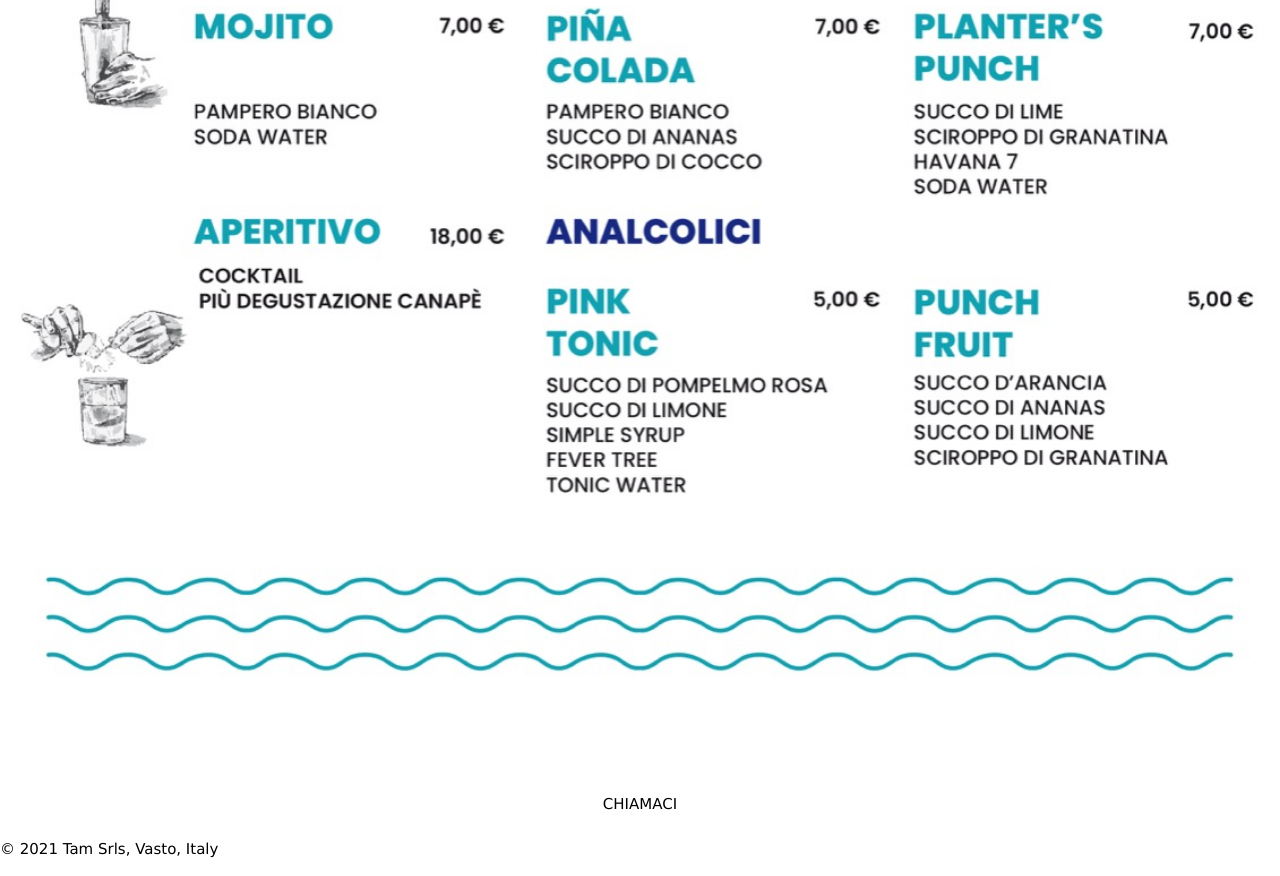
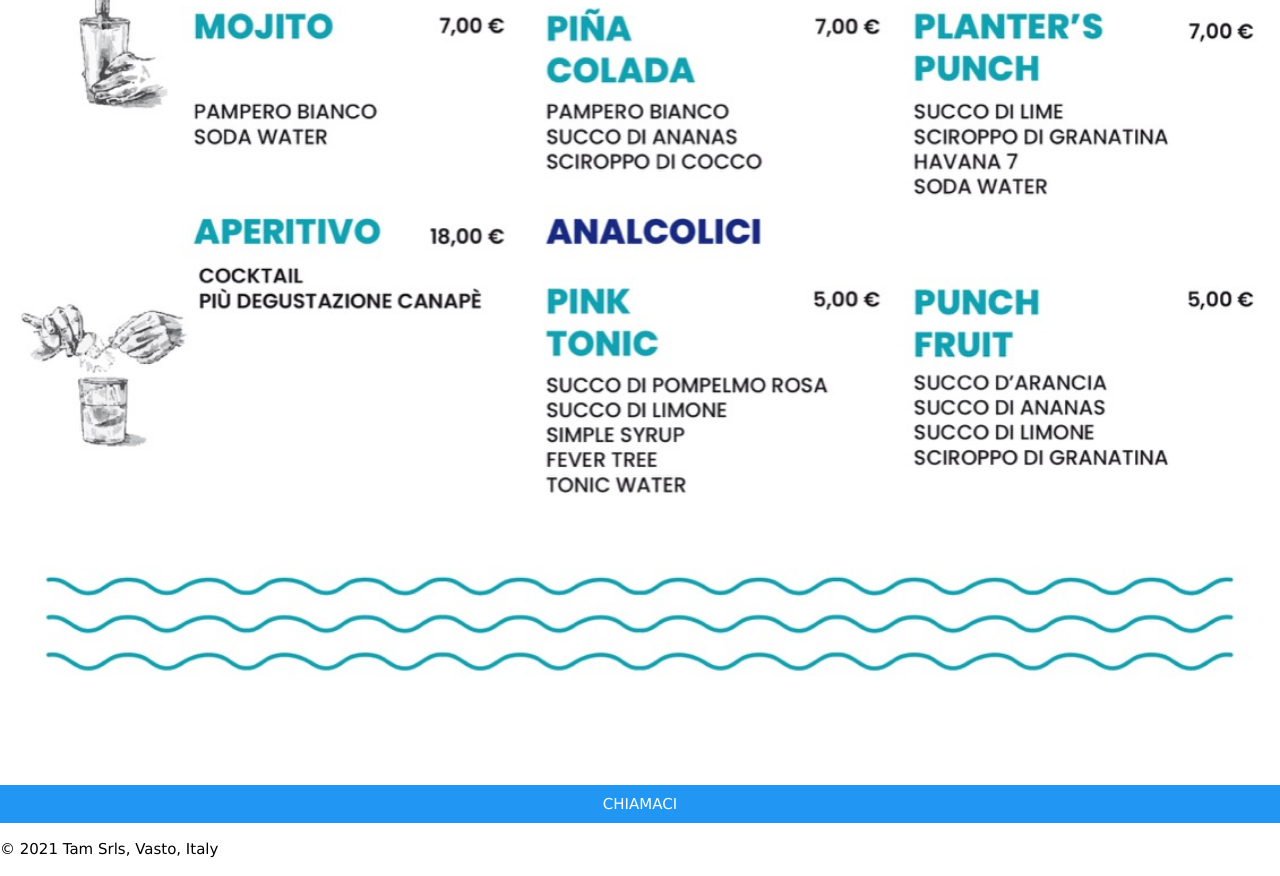
Before and after one commit to riversidecoaching/DAMATTIBAR, a plain HTML site: page index.html in a window 1280 px wide. Shown: the part 1100-1976 px from the top of the page. Drawn offline with nearby package versions, Linux system fonts and the light colour scheme.

Commit message:
Update index.html

```diff
--- a/index.html
+++ b/index.html
@@ -27,7 +27,7 @@
     <a href="APEROL" class="rim-hotspot" style="width:27.7%; height:11.5%; left:13.5%; top:24.5%; position:absolute; cursor:pointer; display:block; z-index:5; overflow:hidden;"></a>
 </div>
 
-<a href="tel:+393791802668" class="w3-button w3-block w3-blu">CHIAMACI</a>
+<a href="tel:+393791802668" class="w3-button w3-block w3-blue">CHIAMACI</a>
 <footer>
   <p>&#169; 2021 Tam Srls, Vasto, Italy</p>
 </footer>
```
